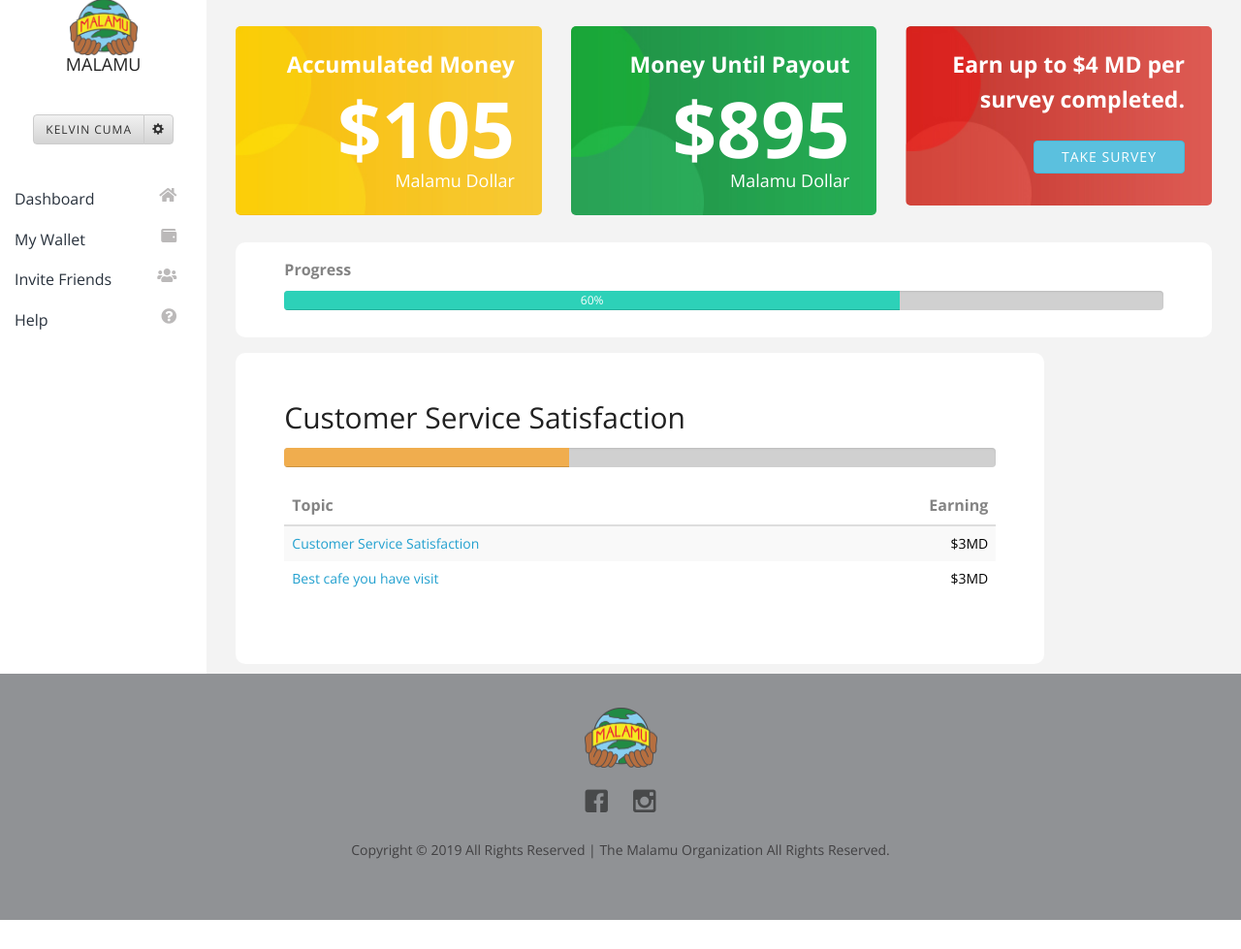
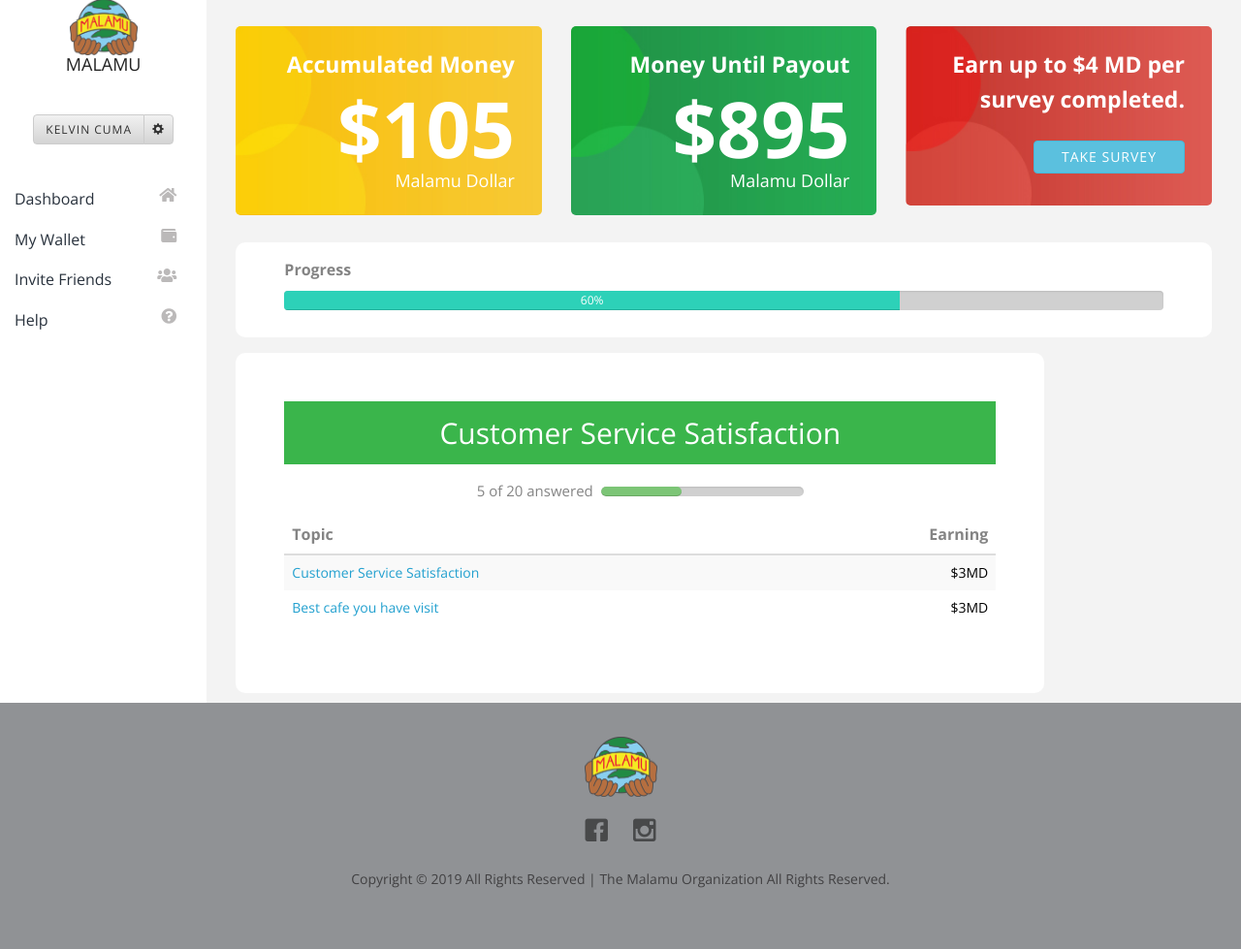
Before and after one commit to praveen-tissera/malamu, a CodeIgniter app: a page that uses application/views/survey-form.php in a window 1280 px wide. Shown: the part 59-1038 px from the top of the page at 97% size. Before the commit the page ends 1008 px from the top, so only its background shows below. Run offline with CodeIgniter, Linux system fonts and the light colour scheme; a user stored in the database is signed in; some libraries are stand-ins or nearby versions; some web fonts are replaced.

Commit message:
update survey form heading

```diff
--- a/application/views/survey-form.php
+++ b/application/views/survey-form.php
@@ -106,6 +106,24 @@
 .survey td a {
 	color:#22a0cf;
 }
+/*survey steps*/
+.survey-steps{
+	border-radius: 25px;
+    height: 10px;
+}
+.survey-steps .progress-bar-warning{
+	background-color:#7cc576;
+	border-radius: 25px;
+}
+.survey-label{
+	font-size:15px;
+}
+.survey-form-heading{
+	text-align: center;
+    background-color: #3ab54b;
+    color: #fff;
+}
+
 	</style>
 </head>
 
@@ -141,12 +159,18 @@
 									<div class="row">
 										<div class="col-sm-12 col-md-12">
 
-											<h2 class="text-left">Customer Service Satisfaction</h2>
-											<div class="progress">
-  <div class="progress-bar progress-bar-warning" role="progressbar" aria-valuenow="40" aria-valuemin="0" aria-valuemax="100" style="width: 40%">
-    <span class="sr-only">40% Complete (success)</span>
-  </div>
-</div>
+											<h2 class="text-left survey-form-heading pt-4 pb-4">Customer Service Satisfaction</h2>
+
+											<div class="col-sm-6 col-sm-offset-3">
+											<span class="pull-left survey-label">5 of 20 answered  &nbsp;</span>
+												<div class="progress survey-steps mt-2">
+
+												<div class="progress-bar progress-bar-warning " role="progressbar" aria-valuenow="40" aria-valuemin="0" aria-valuemax="100" style="width: 40%">
+													<span class="sr-only">40% Complete (success)</span>
+												</div>
+												</div>
+											</div>
+
 											<table class="table table-striped table-responsive survey">
 												<thead >
 													<tr>
```
